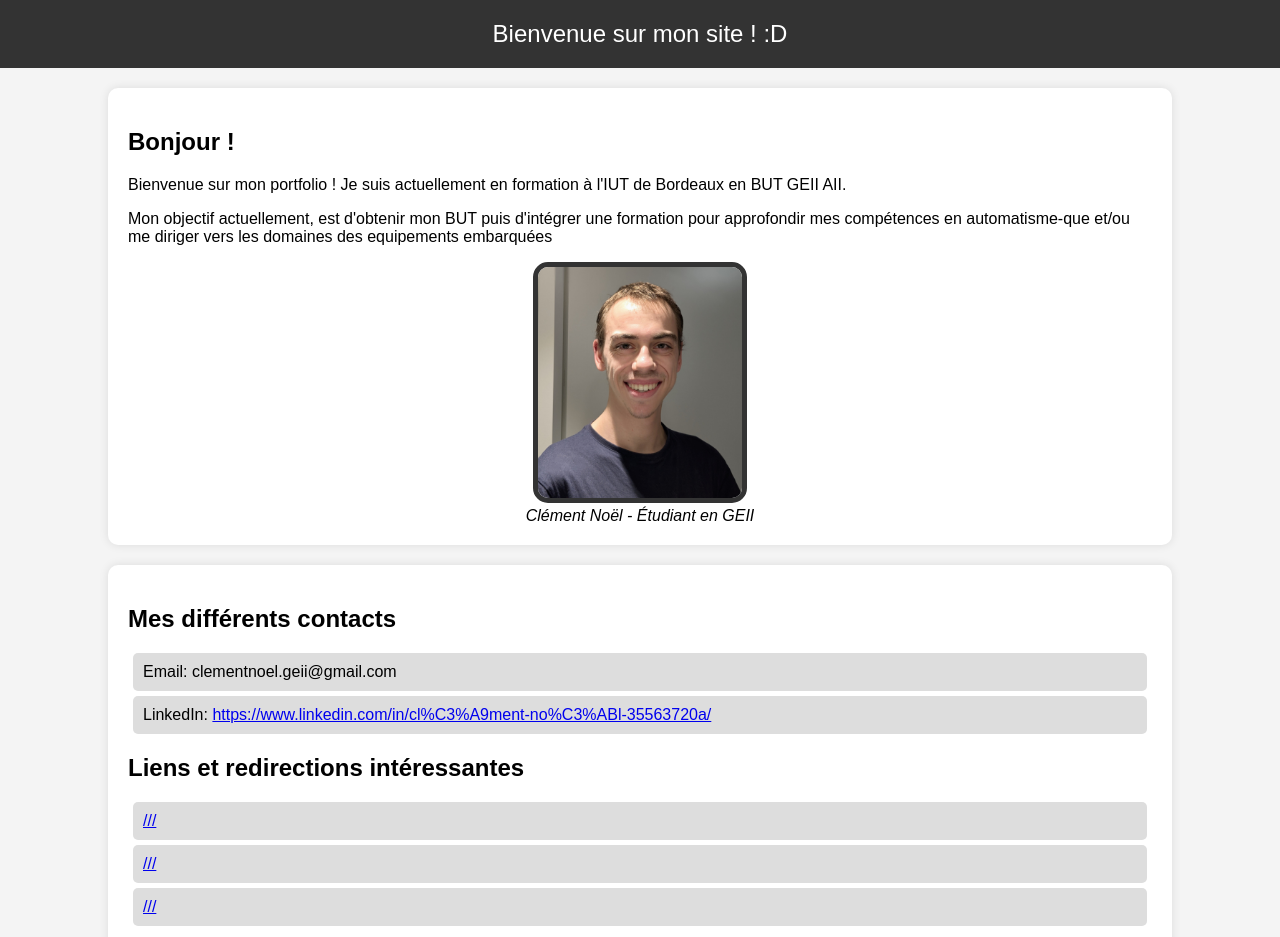
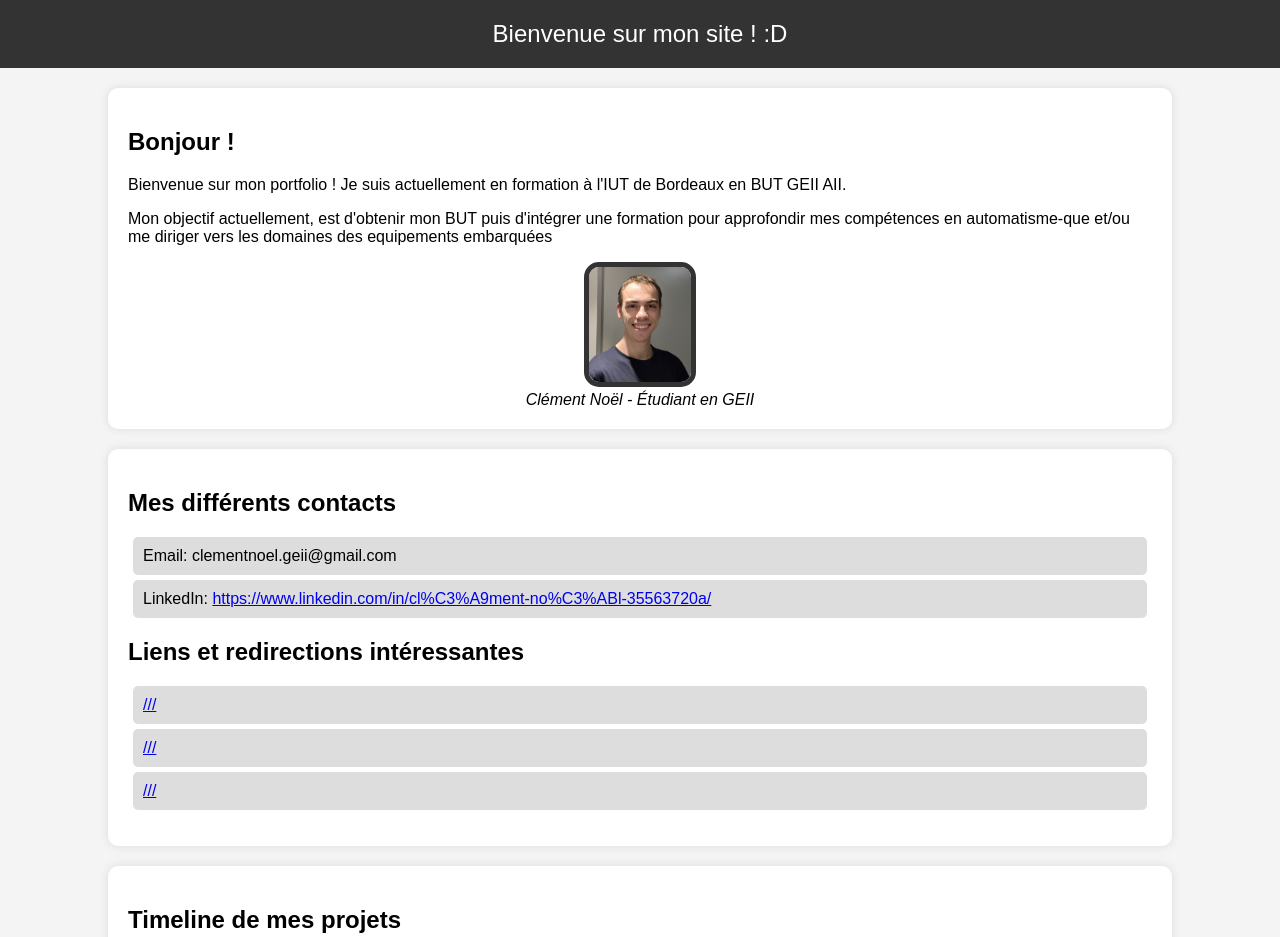
Before and after one commit to ClementNoelRenard/ClementNoelRenard, a plain HTML site: page index.html in a window 1280 px wide. Shown: the top 937 px of the page. Drawn offline with Linux system fonts and the light colour scheme.

Commit message:
Update index.html

```diff
--- a/index.html
+++ b/index.html
@@ -30,7 +30,7 @@
         }
             /* Centrer l'image avec des bords arrondis */
         .profile-img {
-            max-width: 20%;  /* Pour que l'image ne dépasse pas la largeur de son conteneur */
+            max-width: 10%;  /* Pour que l'image ne dépasse pas la largeur de son conteneur */
              height: 100;
              border-radius: 15px;  /* Bords arrondis */
              border: 5px solid #333; /* couleur du bord */
```
